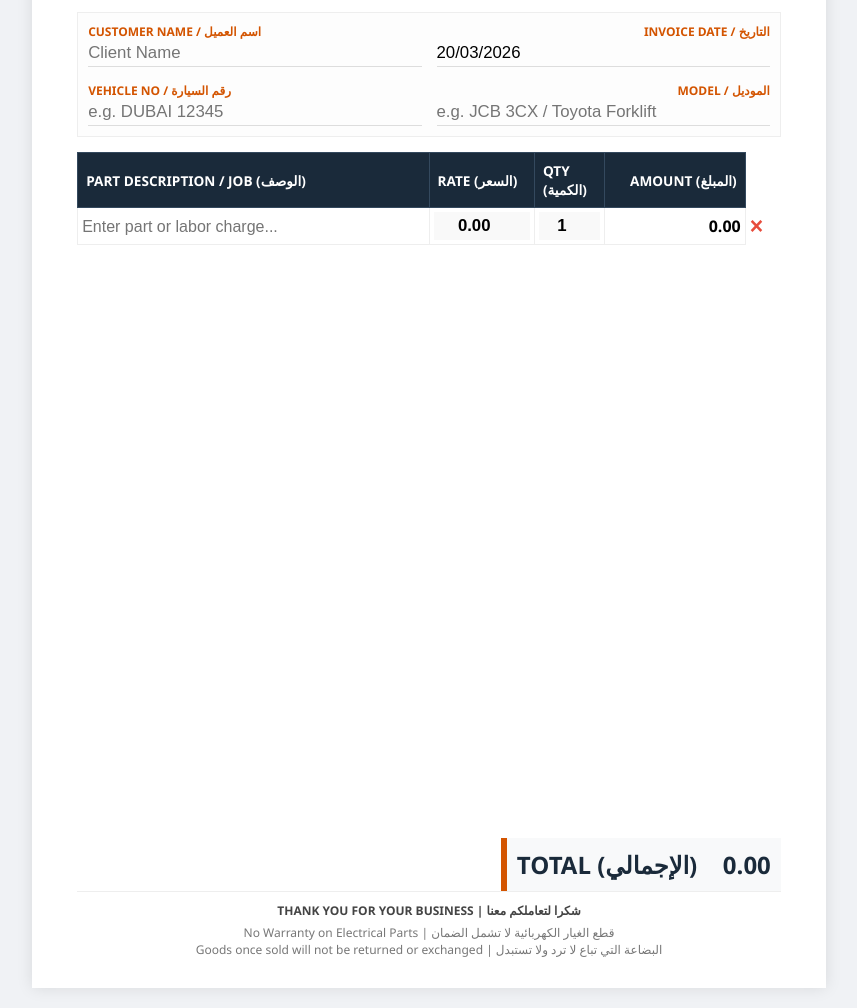
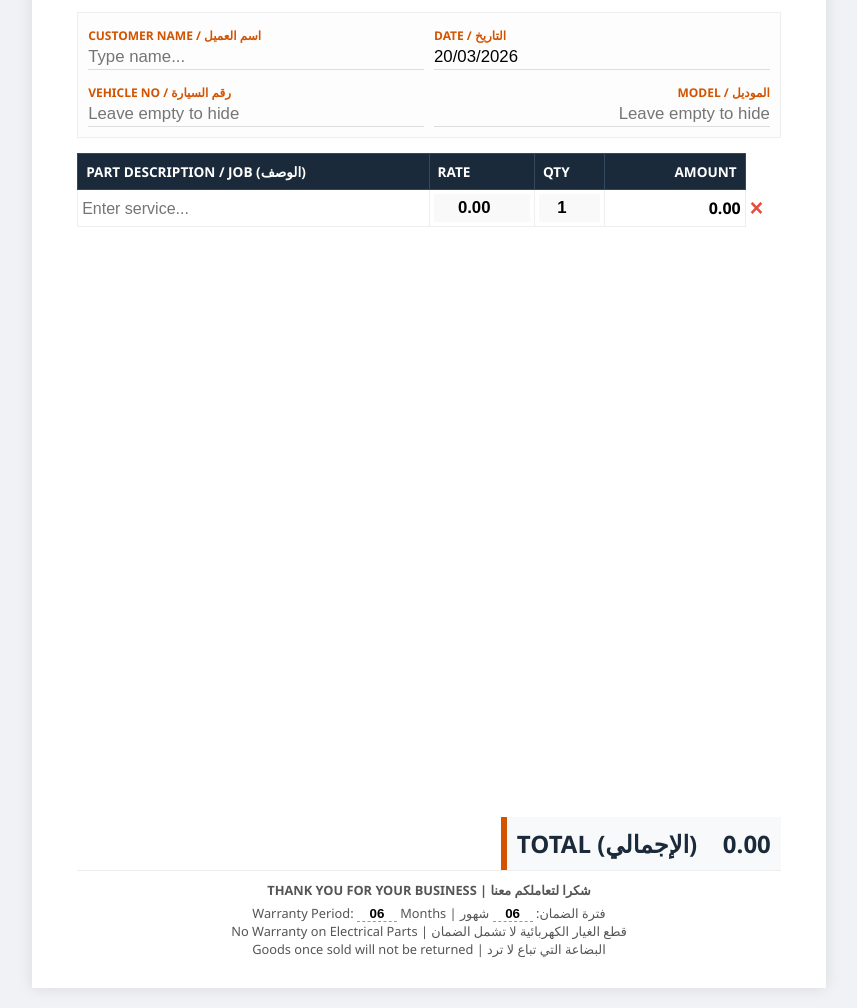
Before and after one commit to Yuresh-Official/my-invoice-site, a plain HTML site: page index.html in a window 1280 px wide. Shown: the part 209-1217 px from the top of the page, without its empty margins (211-1068 px from the left). Drawn offline with Linux system fonts and the light colour scheme.

Commit message:
Update index.html

```diff
--- a/index.html
+++ b/index.html
@@ -3,7 +3,7 @@
 <head>
     <meta charset="UTF-8">
     <meta name="viewport" content="width=device-width, initial-scale=1.0">
-    <title>Kumara Auto Mobile - Professional Garage Invoice</title>
+    <title>Kumara Auto Mobile - Custom Garage Invoice</title>
     <script src="https://cdnjs.cloudflare.com/ajax/libs/html2pdf.js/0.10.1/html2pdf.bundle.min.js"></script>
     <style>
         :root { --primary: #1a2a3a; --accent: #d35400; }
@@ -21,7 +21,6 @@
             overflow: hidden; position: relative;
         }
 
-        /* Essential Scaling Container */
         #scalable-content {
             display: flex; flex-direction: column; height: 100%; transition: all 0.2s ease;
             transform-origin: top center;
@@ -35,10 +34,12 @@
         .logo-box { width: 90px; height: 90px; border: 1px dashed #ccc; display: flex; align-items: center; justify-content: center; cursor: pointer; }
         .logo-box img { max-width: 100%; max-height: 100%; object-fit: contain; }
 
-        /* Vehicle & Client Info Grid */
-        .details-grid { display: grid; grid-template-columns: 1fr 1fr; gap: 15px; margin-bottom: 15px; background: #fdfdfd; padding: 10px; border: 1px solid #eee; }
-        .detail-box label { font-size: 0.75em; font-weight: 800; color: var(--accent); text-transform: uppercase; display: block; }
-        .detail-box input { width: 100%; border: none; border-bottom: 1px solid #ddd; padding: 3px 0; font-size: 1.05em; outline: none; background: transparent; }
+        .details-grid { display: grid; grid-template-columns: 1fr 1fr; gap: 10px; margin-bottom: 15px; background: #fdfdfd; padding: 10px; border: 1px solid #eee; }
+        .detail-box label { font-size: 0.75em; font-weight: 800; color: var(--accent); text-transform: uppercase; }
+        .detail-box input { width: 100%; border: none; border-bottom: 1px solid #ddd; padding: 2px 0; font-size: 1.05em; outline: none; background: transparent; }
+
+        /* Hide empty rows in PDF */
+        .pdf-mode .empty-data { display: none !important; }
 
         #table-area { flex-grow: 1; margin-bottom: 10px; }
         table { width: 100%; border-collapse: collapse; table-layout: fixed; }
@@ -52,17 +53,18 @@
         .total-row { display: flex; justify-content: space-between; padding: 6px 0; font-size: 1.1em; }
         .grand-total { background: #f8f9fa; padding: 10px; border-left: 6px solid var(--accent); font-weight: 900; font-size: 1.5em; color: var(--primary); }
 
-        .footer { margin-top: auto; font-size: 0.75em; color: #777; text-align: center; padding-top: 10px; border-top: 1px solid #eee; }
+        .footer { margin-top: auto; font-size: 0.8em; color: #555; text-align: center; padding-top: 10px; border-top: 1px solid #eee; }
+        .warranty-input { border: none; border-bottom: 1px dashed #999; width: 40px; text-align: center; font-weight: bold; outline: none; }
+
         .btn-remove { color: #e74c3c; cursor: pointer; border: none; background: none; font-weight: bold; font-size: 1.2em; }
-
         .pdf-mode .btn-remove, .pdf-mode .controls, .pdf-mode .logo-text { display: none !important; }
     </style>
 </head>
 <body>
 
     <div class="controls">
-        <button class="btn btn-add" onclick="addNewRow()">+ Add Part or Service (أضف بند)</button>
-        <button class="btn btn-download" onclick="generatePDF()">Download PDF (تحميل الفاتورة)</button>
+        <button class="btn btn-add" onclick="addNewRow()">+ Add Part or Service</button>
+        <button class="btn btn-download" onclick="generatePDF()">Download PDF</button>
     </div>
 
     <div id="invoice-wrapper">
@@ -74,28 +76,28 @@
                     <input type="text" class="editable-sub" value="Tel: 0565762783 | UAE" style="color: #1a73e8;">
                 </div>
                 <div class="logo-box" onclick="document.getElementById('fileInput').click()">
-                    <span class="logo-text" style="font-size: 10px; color: #999; text-align: center;">LOGO<br>شعار</span>
+                    <span class="logo-text" style="font-size: 10px; color: #999; text-align: center;">LOGO</span>
                     <img id="logo-preview" style="display:none;">
                     <input type="file" id="fileInput" hidden onchange="previewImage(this)">
                 </div>
             </div>
 
             <div class="details-grid">
-                <div class="detail-box">
+                <div class="detail-box" id="box-customer">
                     <label>Customer Name / اسم العميل</label>
-                    <input type="text" placeholder="Client Name" oninput="autoScale()">
-                </div>
-                <div class="detail-box" style="text-align: right;">
-                    <label>Invoice Date / التاريخ</label>
-                    <input type="text" id="currentDate" oninput="autoScale()">
+                    <input type="text" placeholder="Type name..." oninput="checkEmpty(this, 'box-customer')">
                 </div>
                 <div class="detail-box">
+                    <label>Date / التاريخ</label>
+                    <input type="text" id="currentDate">
+                </div>
+                <div class="detail-box" id="box-vehicle">
                     <label>Vehicle No / رقم السيارة</label>
-                    <input type="text" placeholder="e.g. DUBAI 12345" oninput="autoScale()">
+                    <input type="text" placeholder="Leave empty to hide" oninput="checkEmpty(this, 'box-vehicle')">
                 </div>
-                <div class="detail-box" style="text-align: right;">
+                <div class="detail-box" id="box-model" style="text-align: right;">
                     <label>Model / الموديل</label>
-                    <input type="text" placeholder="e.g. JCB 3CX / Toyota Forklift" oninput="autoScale()">
+                    <input type="text" placeholder="Leave empty to hide" style="text-align: right;" oninput="checkEmpty(this, 'box-model')">
                 </div>
             </div>
 
@@ -104,14 +106,13 @@
                     <thead>
                         <tr>
                             <th style="width: 50%;">PART DESCRIPTION / JOB (الوصف)</th>
-                            <th style="width: 15%;">RATE (السعر)</th>
-                            <th style="width: 10%;">QTY (الكمية)</th>
-                            <th style="width: 20%; text-align: right;">AMOUNT (المبلغ)</th>
+                            <th style="width: 15%;">RATE</th>
+                            <th style="width: 10%;">QTY</th>
+                            <th style="width: 20%; text-align: right;">AMOUNT</th>
                             <th style="width: 5%;" class="btn-remove"></th>
                         </tr>
                     </thead>
-                    <tbody id="tableBody">
-                        </tbody>
+                    <tbody id="tableBody"></tbody>
                 </table>
             </div>
 
@@ -123,15 +124,31 @@
             </div>
 
             <div class="footer">
-                <p style="font-weight: bold; color: #444; margin-bottom: 5px;">THANK YOU FOR YOUR BUSINESS | شكرا لتعاملكم معنا</p>
+                <p style="font-weight: bold; margin-bottom: 5px;">THANK YOU FOR YOUR BUSINESS | شكرا لتعاملكم معنا</p>
+                <p>Warranty Period: <input type="text" class="warranty-input" value="06"> Months | فترة الضمان: <input type="text" class="warranty-input" value="06"> شهور</p>
                 <p>No Warranty on Electrical Parts | قطع الغيار الكهربائية لا تشمل الضمان</p>
-                <p>Goods once sold will not be returned or exchanged | البضاعة التي تباع لا ترد ولا تستبدل</p>
+                <p>Goods once sold will not be returned | البضاعة التي تباع لا ترد</p>
             </div>
         </div>
     </div>
 
     <script>
         document.getElementById('currentDate').value = new Date().toLocaleDateString('en-GB');
+
+        function checkEmpty(el, id) {
+            const parent = document.getElementById(id);
+            if (el.value.trim() === "") {
+                parent.classList.add('empty-data');
+            } else {
+                parent.classList.remove('empty-data');
+            }
+            autoScale();
+        }
+
+        // Initialize empty status
+        document.querySelectorAll('.detail-box input').forEach(input => {
+            if(input.placeholder.includes("hide")) input.parentElement.classList.add('empty-data');
+        });
 
         function previewImage(input) {
             if (input.files && input.files[0]) {
@@ -150,7 +167,7 @@
             const tbody = document.getElementById('tableBody');
             const row = document.createElement('tr');
             row.innerHTML = `
-                <td><input type="text" class="item-desc" placeholder="Enter part or labor charge..."></td>
+                <td><input type="text" class="item-desc" placeholder="Enter service..."></td>
                 <td><input type="number" class="item-num rate" value="0.00" oninput="updateCalculation()"></td>
                 <td><input type="number" class="item-num qty" value="1" oninput="updateCalculation()"></td>
                 <td style="text-align: right; font-weight: bold;"><span class="subtotal">0.00</span></td>
@@ -173,43 +190,33 @@
             autoScale();
         }
 
-        // --- SUPER AUTO-SCALE FUNCTION ---
         function autoScale() {
             const content = document.getElementById('scalable-content');
             const wrapper = document.getElementById('invoice-wrapper');
-
-            // Start at normal size
             let scaleValue = 100;
             content.style.fontSize = '16px';
-
-            // Check if content height is more than wrapper height (minus some padding)
-            // If it's too big, shrink the font-size percentage
-            let safetyCounter = 0;
-            while (content.scrollHeight > wrapper.clientHeight - 40 && scaleValue > 35 && safetyCounter < 50) {
-                scaleValue -= 2;
+            let safety = 0;
+            while (content.scrollHeight > wrapper.clientHeight - 40 && scaleValue > 30 && safety < 60) {
+                scaleValue -= 1;
                 content.style.fontSize = scaleValue + '%';
-                safetyCounter++;
+                safety++;
             }
         }
 
         function generatePDF() {
             const element = document.getElementById('invoice-wrapper');
             document.body.classList.add('pdf-mode');
-
             const opt = {
                 margin: 0,
-                filename: 'Kumara_Auto_Garage_Invoice.pdf',
+                filename: 'Kumara_Auto_Invoice.pdf',
                 image: { type: 'jpeg', quality: 1 },
                 html2canvas: { scale: 3, useCORS: true },
                 jsPDF: { unit: 'mm', format: 'a4', orientation: 'portrait' }
             };
-
             html2pdf().from(element).set(opt).save().then(() => {
                 document.body.classList.remove('pdf-mode');
             });
         }
-
-        // Initialize with one row
         addNewRow();
     </script>
 </body>
```
